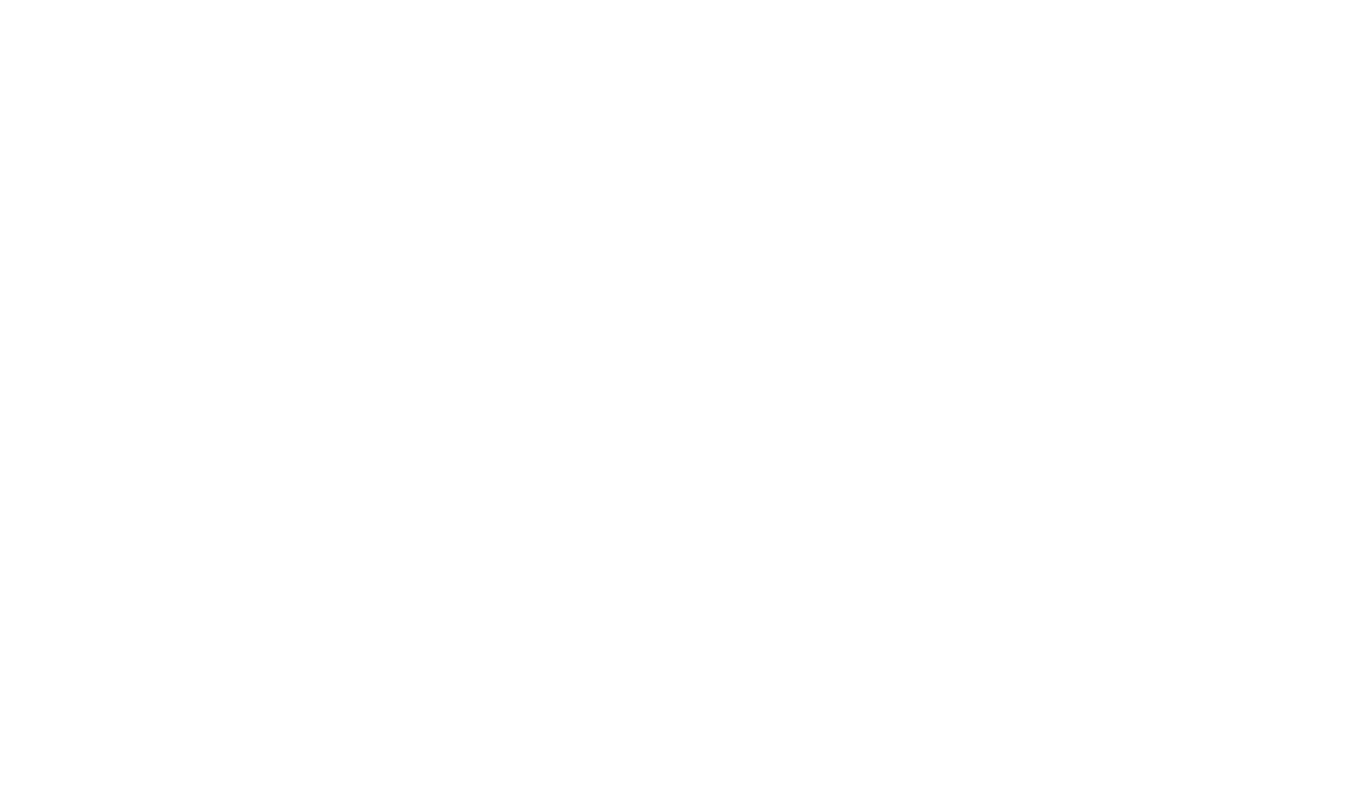
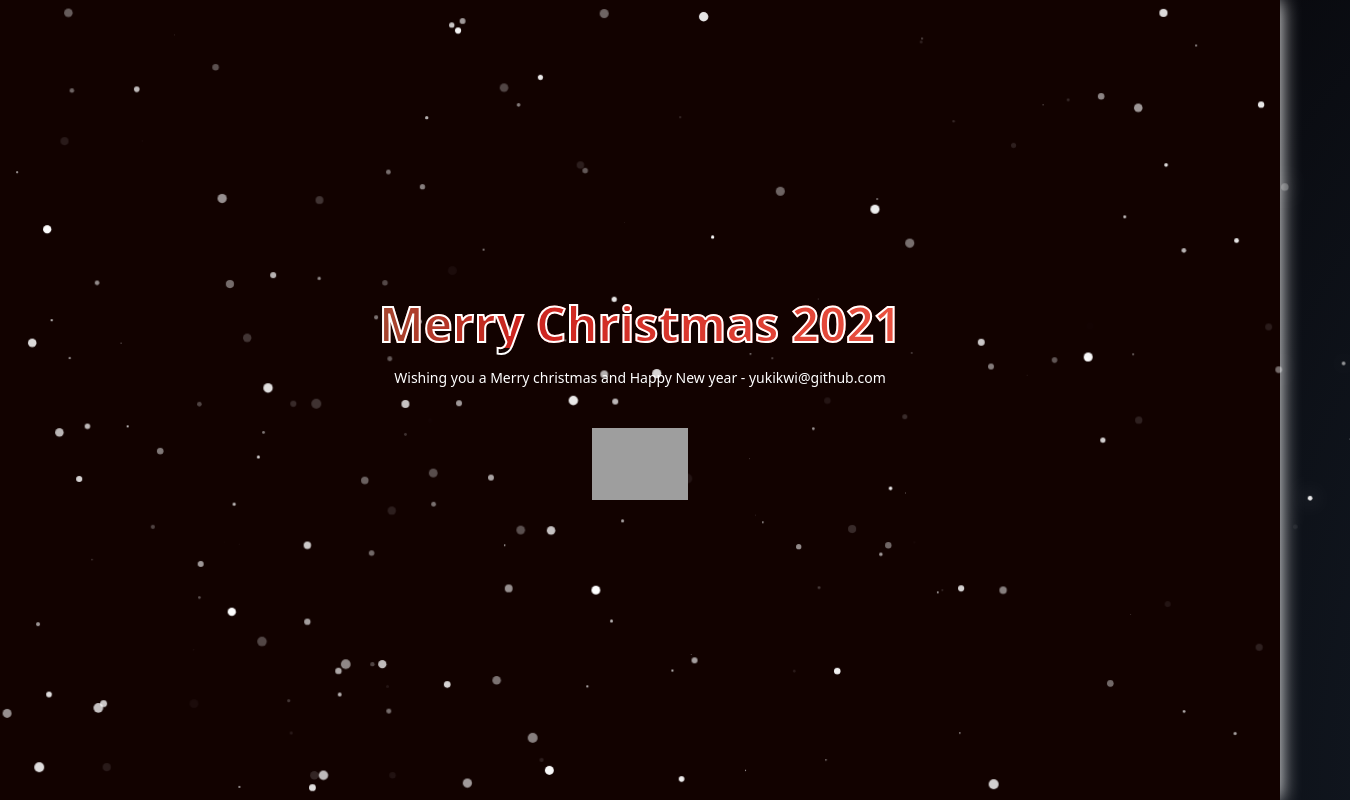
Before and after one commit to yukikwi/react-christmas-2021, a Gatsby site: page / in a window 1280 px wide. Shown: the whole page, 1350 px wide, since content can reach past the window. Built offline with nearby package versions, Linux system fonts and the light colour scheme; Gatsby itself is replaced by a stand-in of ours; grey boxes are pictures that could not be loaded.

Commit message:
Initial Index page of christmas 2021

```diff
--- a/src/pages/index.js
+++ b/src/pages/index.js
@@ -1,11 +1,71 @@
 import * as React from "react"
 import '../assets/css/main.css'
+import '../assets/css/snow.scss'
+import styled, {keyframes} from 'styled-components'
+import tw from 'tailwind-styled-components'
+import Snow from '../components/Snow'
+import christmasTree from '../assets/img/christmas-tree.svg'
 
 // markup
 const IndexPage = () => {
   return (
-    <div></div>
+    <div className="h-screen bg-dark-red-color">
+      <Snow />
+      <Container>
+        <RainbowText>Merry Christmas 2021</RainbowText>
+        <h3 className="text-white mx-auto text-center mb-10 mb:text-md text-sm md:w-full w-5/6">Wishing you a Merry christmas and Happy New year - yukikwi@github.com</h3>
+        <img className="w-24" src={christmasTree} alt="christmas tree" />
+      </Container>
+    </div>
   )
 }
 
+
+const gradient = keyframes`
+  0% {
+    background-position: 0% 50%;
+  }
+  50% {
+    background-position: 100% 50%;
+  }
+  100% {
+    background-position: 0% 50%;
+  }
+`
+
+// Color set: https://codepen.io/adamlindqvist/pen/EaPeJg
+const RainbowTextCss = styled.h1`
+  background-image: linear-gradient(to left, #F5624D, #CC231E, #34A65F, #0F8A5F, #235E6F);
+  -webkit-background-clip: text;
+  -webkit-text-fill-color: transparent;
+	animation: ${gradient} 10s ease infinite;
+	background-size: 400% 400%;
+  -webkit-text-stroke: 1px white;
+  @media (min-width: 768px) {
+    -webkit-text-stroke: 2px white;
+  }
+`
+const RainbowText = tw(RainbowTextCss)`
+  text-3xl
+  md:text-5xl
+  text-transparent
+  font-bold
+  mb-5
+`
+
+const ContainerCss = styled.div`
+  & *{
+    z-index: 20;
+  }
+`
+const Container = tw(ContainerCss)`
+  h-screen
+  flex
+  items-center
+  justify-center
+  flex-col
+  container
+  mx-auto
+`
+
 export default IndexPage
```
